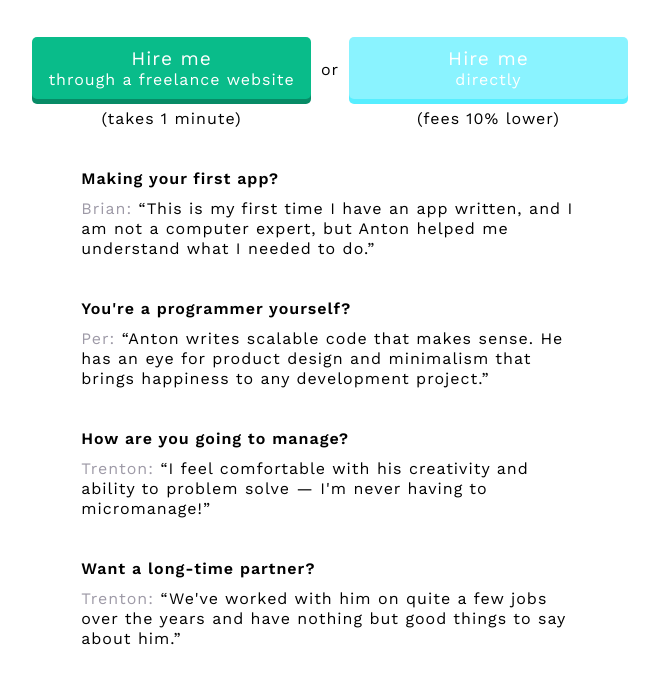
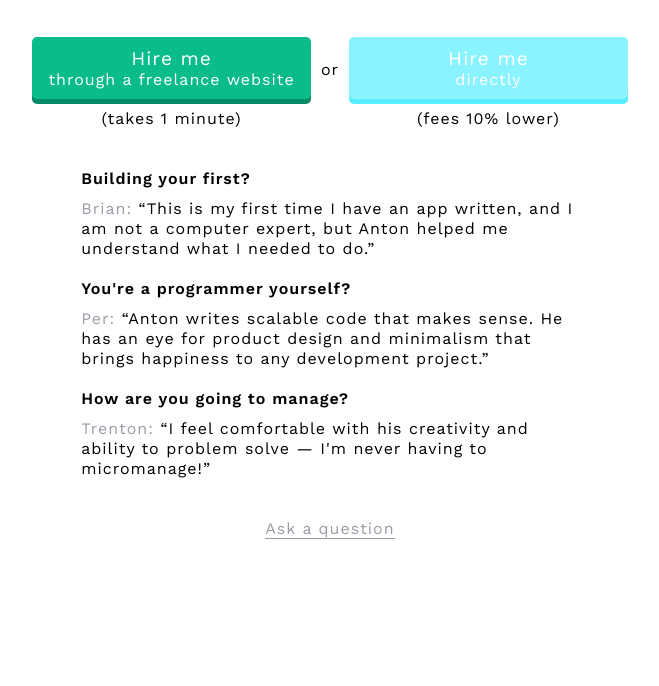
Before and after one commit to colorfulfool/colorfulfool.github.io, a plain HTML site: page index.html in a window 1280 px wide. Shown: the part 73-759 px from the top of the page, without its empty margins (310-969 px from the left). Drawn offline with nearby package versions, Linux system fonts and the light colour scheme.

Commit message:
Limit number of quotes

```diff
--- a/feedback.scss
+++ b/feedback.scss
@@ -10,7 +10,7 @@
   &__item {
     line-height: vertical(2);
     &:not(:last-of-type) {
-      margin-bottom: vertical(4);
+      margin-bottom: vertical(2);
     }
   }
 }
--- a/index.html
+++ b/index.html
@@ -46,7 +46,7 @@
 
   <div class="feedback__container">
     <div class="feedback__item quote__container">
-      <div class="quote__title">Making your first app?</div>
+      <div class="quote__title">Building your first?</div>
       <span class="quote__speaker">Brian:</span> “This is my first time I have an app written, and I am not a computer expert, but Anton helped me understand what I needed to do.”
     </div>
     <div class="feedback__item quote__container">
@@ -57,7 +57,7 @@
       <div class="quote__title">How are you going to manage?</div>
       <span class="quote__speaker">Trenton:</span> “I feel comfortable with his creativity and ability to problem solve — I'm never having to micromanage!”
     </div>
-    <div class="feedback__item quote__container">
+    <!-- <div class="feedback__item quote__container">
       <div class="quote__title">Want a long-time partner?</div>
       <span class="quote__speaker">Trenton:</span> “We've worked with him on quite a few jobs over the years and have nothing but good things to say about him.”
     </div>
@@ -68,7 +68,7 @@
     <div class="feedback__item quote__container">
       <div class="quote__title">Looking for results?</div>
       <span class="quote__speaker">Sanjay:</span> “Project was completed quickly and efficiently and was exactly what was needed. Would hire again with no hesitation.”
-    </div>
+    </div> -->
   </div>
 
   <div class="ask">
```
Also changed, not shown: hire.css.
